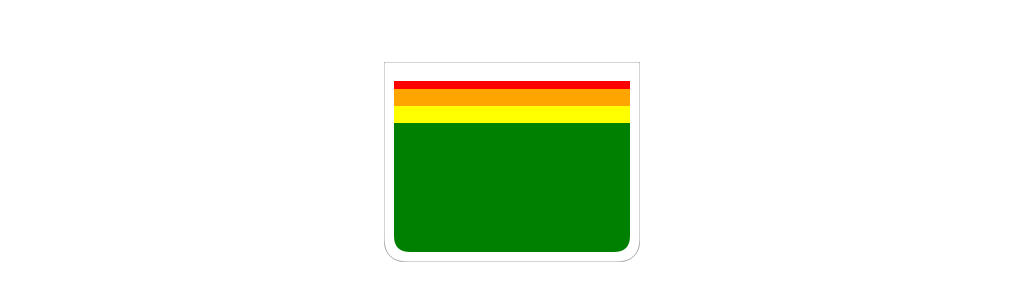
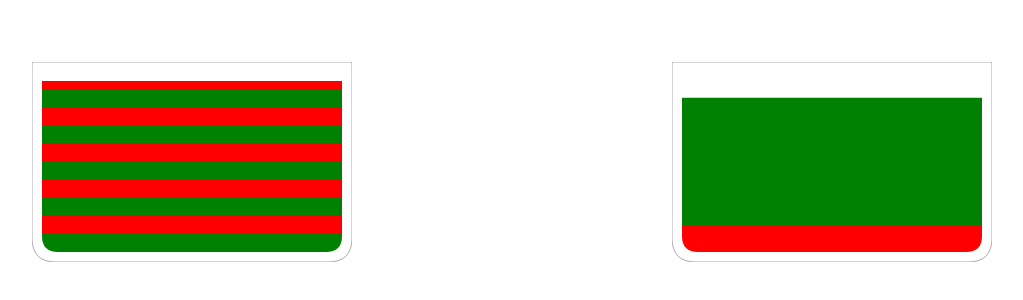
Before and after one commit to geertjansen/liquid-tank, a website: page demo.html in a window 1280 px wide. Shown: the part 238-538 px from the top of the page, without its empty margins (128-1151 px from the left). Drawn offline with Linux system fonts and the light colour scheme.

Commit message:
refactoring

```diff
--- a/demo.html
+++ b/demo.html
@@ -6,51 +6,110 @@
     <meta http-equiv="X-UA-Compatible" content="ie=edge" />
     <title>Demo</title>
     <style>
-      #container {
-        display: inline;
+      .tank-container {
         position: absolute;
         top: 0;
         right: 0;
         bottom: 0;
         left: 0;
-        width: 20vw;
+        width: 25vw;
         height: 25vh;
         margin: auto;
+      }
+
+      #left {
+        right: 50%;
+      }
+
+      #right {
+        left: 50%;
       }
     </style>
   </head>
   <body>
-    <div id="container"></div>
+    <div class="tank-container" id="left"></div>
+    <div class="tank-container" id="right"></div>
     <script src="./liquid-tank.js"></script>
     <script>
-      var chart = new LiquidTank(document.getElementById("container"), {
+      var tankLeft = new LiquidTank(document.getElementById("left"), {
         min: 0,
         max: 100,
         segments: [
           {
-            color: 'green',
+            color: "green",
             startValue: 0,
+            endValue: 10
+          },
+          {
+            color: "red",
+            startValue: 10,
+            endValue: 20
+          },
+          {
+            color: "green",
+            startValue: 20,
+            endValue: 30
+          },
+          {
+            color: "red",
+            startValue: 30,
+            endValue: 40
+          },
+          {
+            color: "green",
+            startValue: 40,
+            endValue: 50
+          },
+          {
+            color: "red",
+            startValue: 50,
+            endValue: 60
+          },
+          {
+            color: "green",
+            startValue: 60,
             endValue: 70
           },
           {
-            color: 'yellow',
+            color: "red",
             startValue: 70,
             endValue: 80
           },
           {
-            color: 'orange',
+            color: "green",
             startValue: 80,
             endValue: 90
           },
           {
-            color: 'red',
+            color: "red",
             startValue: 90,
             endValue: 100
           }
         ]
       });
-
-      chart.setValue(95);
+      tankLeft.setValue(95);
+      var tankRight = new LiquidTank(document.getElementById("right"), {
+        min: -20,
+        max: 120,
+        segments: [
+          {
+            color: "red",
+            startValue: -20,
+            endValue: 0
+          },
+          {
+            color: "green",
+            startValue: 0,
+            endValue: 100
+          },
+          {
+            color: "red",
+            startValue: 100,
+            endValue: 120
+          }
+        ]
+      });
+      tankRight.setValue(100);
     </script>
   </body>
 </html>
--- a/liquid-tank.js
+++ b/liquid-tank.js
@@ -1,75 +1,62 @@
-/**
- * @preserve
- * JS Implementation of LiquidTank (as of May 10, 2013)
- *
- * @author <a href="mailto:geert-jansen@hotmail.com">Jens Taylor</a>
- * @see http://github.com/homebrewing/brauhaus-diff
- */
 (function() {
-  var _height;
-  var _originalValue;
-  var _value;
-  var _width;
-
-  // @param {string | DOMElement} target
-  // @param {object} optional configuration options
-  // @return {object} A LiquidTank instance object
   function LiquidTank(element, options) {
-    this.element = typeof element === 'string' ? document.querySelector(element) : element;
+    this.element =
+      typeof element === "string" ? document.querySelector(element) : element;
     this.options = options || {};
-
-    if (this.options.min === undefined) this.options.min = 0;
-    if (this.options.max === undefined) this.options.max = 1;
-
-    _height = this.element.clientHeight;
-    _width = this.element.clientWidth;
-
+    if (typeof this.options.min === undefined) this.options.min = 0;
+    if (typeof this.options.max === undefined) this.options.max = 1;
     this.canvas = document.createElement("canvas");
     this.element.appendChild(this.canvas);
     this.render();
-
-    var self = this;
-    window.addEventListener("resize", function() {
-      _height = self.element.clientHeight;
-      _width = self.element.clientWidth;
-      self.render();
-      self.setValue(_originalValue);
-    });
-
+    this.onResize = this.onResize.bind(this);
+    window.addEventListener("resize", this.onResize);
     return this;
   }
 
-  LiquidTank.prototype.config = function() {
+  LiquidTank.prototype.clear = function() {
+    this.canvas
+      .getContext("2d")
+      .clearRect(0, 0, this.canvas.width, this.canvas.height);
+    this.element.removeChild(this.canvas);
+    window.removeEventListener("resize", this.onResize);
+  };
+
+  LiquidTank.prototype.config = function(options) {
+    if (options) {
+      if (typeof options.min !== "undefined") this.options.min = options.min;
+      if (typeof options.max !== "undefined") this.options.max = options.max;
+    }
     return this;
   };
 
   LiquidTank.prototype.render = function() {
-    var ctx = this.canvas.getContext('2d');
+    var clientHeight = this.element.clientHeight;
+    var clientWidth = this.element.clientWidth;
+    var min = this.options.min;
+    var max = this.options.max;
+    var range = max - min;
+    var ctx = this.canvas.getContext("2d");
     ctx.clearRect(0, 0, this.canvas.width, this.canvas.height);
-    this.canvas.height = _height;
-    this.canvas.width = _width;
-    ctx.strokeStyle = 'rgba(0, 0, 0, 0.34)';
+    this.canvas.height = clientHeight;
+    this.canvas.width = clientWidth;
+    ctx.strokeStyle = "rgba(0, 0, 0, 0.34)";
     if (this.options.segments) {
-      var gradient = ctx.createLinearGradient(10, _height - 20, 10, 10);
+      var gradient = ctx.createLinearGradient(10, clientHeight - 10, 10, 10);
       for (i = 0; i < this.options.segments.length; i++) {
         var segment = this.options.segments[i];
-        gradient.addColorStop(
-          segment.startValue / (this.options.max - this.options.min),
-          segment.color
-        );
-        gradient.addColorStop(
-          segment.endValue / (this.options.max - this.options.min),
-          segment.color
-        );
+        var start = segment.startValue - min;
+        var end = segment.endValue - min;
+        gradient.addColorStop(start / range, segment.color);
+        gradient.addColorStop(end / range, segment.color);
       }
       ctx.fillStyle = gradient;
     }
-    roundRect(
+    _drawRoundedRect(
       this.canvas,
       0,
       0,
-      _width,
-      _height,
+      clientWidth,
+      clientHeight,
       { lowerLeft: 24, lowerRight: 24 },
       false,
       true
@@ -78,13 +65,31 @@
   };
 
   LiquidTank.prototype.setValue = function(value) {
-    _originalValue = value;
-    _value = (value / (this.options.max - this.options.min)) * (_height - 20);
-    x = 10;
-    y = 10 + (_height - 20 - _value);
-    w = _width - 20;
-    h = _height - 20 - (_height - 20 - _value);
-    roundRect(this.canvas, x, y, w, h, { lowerLeft: 16, lowerRight: 16 }, true, false);
+    var clientHeight = this.element.clientHeight;
+    var clientWidth = this.element.clientWidth;
+    var min = this.options.min;
+    var max = this.options.max;
+    this._originalValue = value;
+    this._value = _getValue(min, max, value) * (clientHeight - 20);
+    var x = 10;
+    var y = 10 + (clientHeight - 20 - this._value);
+    var w = clientWidth - 20;
+    var h = clientHeight - 20 - (clientHeight - 20 - this._value);
+    _drawRoundedRect(
+      this.canvas,
+      x,
+      y,
+      w,
+      h,
+      { lowerLeft: 16, lowerRight: 16 },
+      true,
+      false
+    );
+  };
+
+  LiquidTank.prototype.onResize = function() {
+    this.render();
+    this.setValue(this._originalValue);
   };
 
   /**
@@ -99,11 +104,16 @@
    * @param {Boolean} fill Whether to fill the rectangle. Defaults to false.
    * @param {Boolean} stroke Whether to stroke the rectangle. Defaults to true.
    */
-  function roundRect(canvas, x, y, width, height, radius, fill, stroke) {
-    var cornerRadius = { upperLeft: 0, upperRight: 0, lowerLeft: 0, lowerRight: 0 };
-    var ctx = canvas.getContext('2d');
-    if (typeof stroke === 'undefined') stroke = true;
-    if (typeof radius === 'object') {
+  function _drawRoundedRect(canvas, x, y, width, height, radius, fill, stroke) {
+    var cornerRadius = {
+      upperLeft: 0,
+      upperRight: 0,
+      lowerLeft: 0,
+      lowerRight: 0
+    };
+    var ctx = canvas.getContext("2d");
+    if (typeof stroke === "undefined") stroke = true;
+    if (typeof radius === "object") {
       for (var side in radius) {
         cornerRadius[side] = radius[side];
       }
@@ -132,7 +142,11 @@
     }
   }
 
-  if (typeof module !== 'undefined') {
+  function _getValue(min, max, value) {
+    return (value - min) / (max - min);
+  }
+
+  if (typeof module !== "undefined") {
     module.exports = LiquidTank;
   } else {
     this.LiquidTank = LiquidTank;
--- a/package.json
+++ b/package.json
@@ -10,7 +10,7 @@
     "type": "git",
     "url": "git+https://github.com/geertjansen/liquid-tank.git"
   },
-  "author": "",
+  "author": "Geert Jansen<geert-jansen@hotmail.com>",
   "license": "ISC",
   "bugs": {
     "url": "https://github.com/geertjansen/liquid-tank/issues"
```
Also changed, not shown: README.md.
